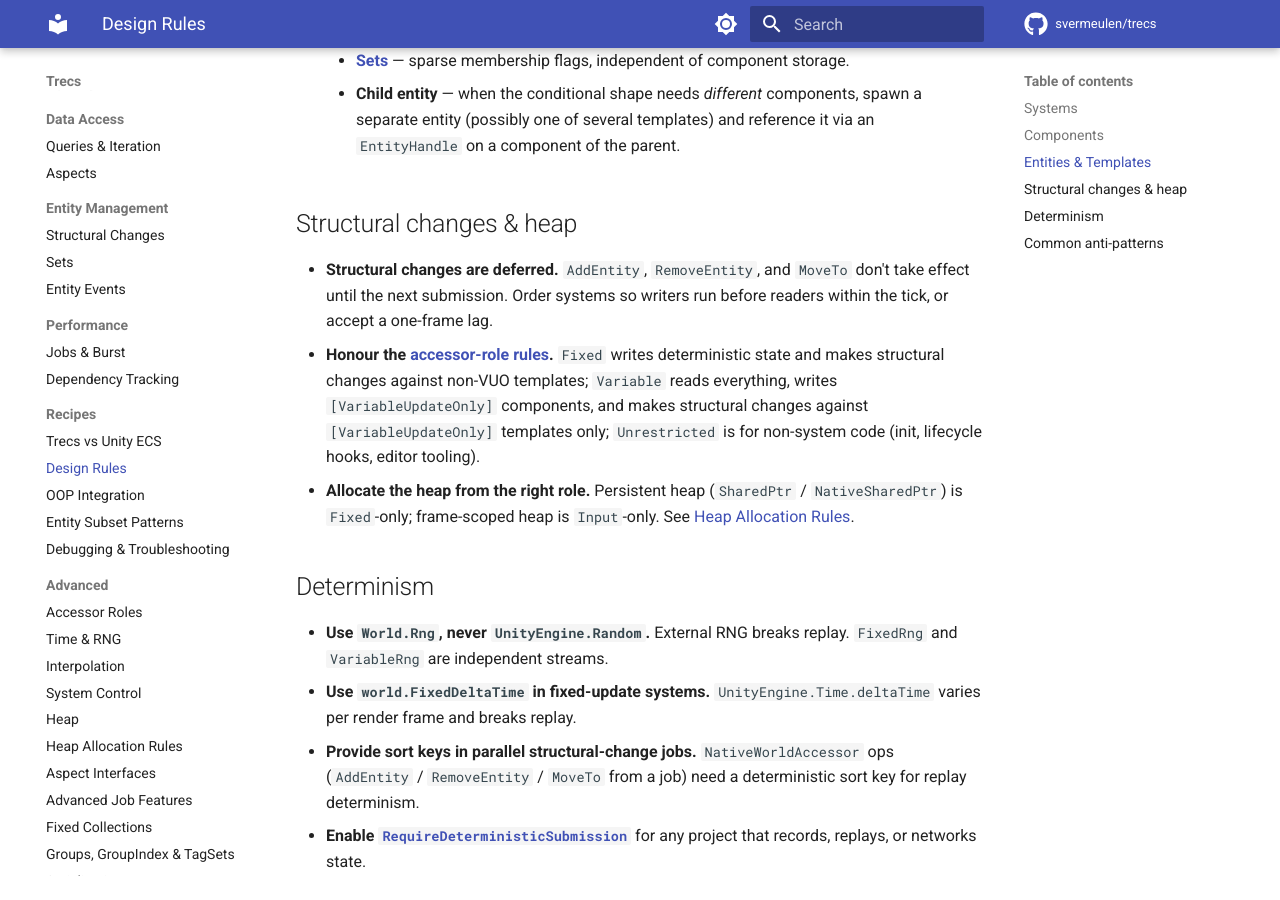
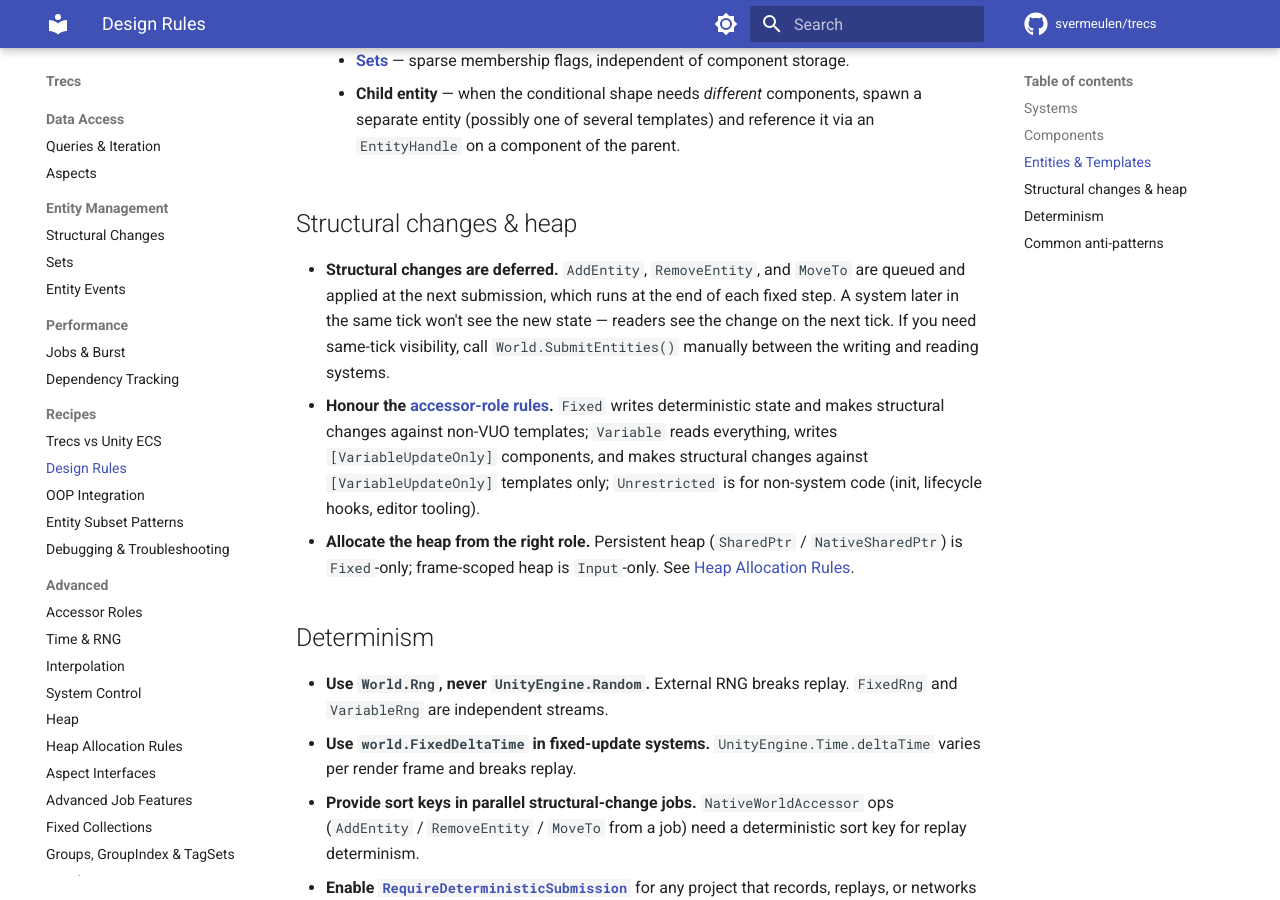
Before and after one commit to svermeulen/trecs, an MkDocs documentation site: the page built from docs/recipes/design-rules.md, in a window 1280 px wide and 900 px high, scrolled down 1083 px. Built offline with MkDocs 1.6.1 and Material for MkDocs 9.7.7, drawn with Linux system fonts in a browser that asks for light colours; comment, search, counter and statistics services are not loaded.

Commit message:
Docs: fix the structural-changes design rule — writer-before-reader ordering doesn't help
The previous wording — 'order systems so writers run before readers
within the tick, or accept a one-frame lag' — was misleading.
Submission only runs at end-of-fixed-step by default, so a reader
later in the SAME tick doesn't see the queued change just because
it runs after the writer; it sees it on the *next* tick regardless
of intra-tick ordering.

Reworded to be accurate: changes apply at end-of-step submission;
same-tick visibility requires a manual World.SubmitEntities()
between writer and reader.

Co-Authored-By: Claude <noreply@anthropic.com>

```diff
--- a/docs/recipes/design-rules.md
+++ b/docs/recipes/design-rules.md
@@ -25,7 +25,7 @@ Opinionated rules for building with Trecs. Each one points at a longer reference
 
 ## Structural changes & heap
 
-- **Structural changes are deferred.** `AddEntity`, `RemoveEntity`, and `MoveTo` don't take effect until the next submission. Order systems so writers run before readers within the tick, or accept a one-frame lag.
+- **Structural changes are deferred.** `AddEntity`, `RemoveEntity`, and `MoveTo` are queued and applied at the next submission, which runs at the end of each fixed step. A system later in the same tick won't see the new state — readers see the change on the next tick. If you need same-tick visibility, call `World.SubmitEntities()` manually between the writing and reading systems.
 - **Honour the [accessor-role rules](../advanced/accessor-roles.md).** `Fixed` writes deterministic state and makes structural changes against non-VUO templates; `Variable` reads everything, writes `[VariableUpdateOnly]` components, and makes structural changes against `[VariableUpdateOnly]` templates only; `Unrestricted` is for non-system code (init, lifecycle hooks, editor tooling).
 - **Allocate the heap from the right role.** Persistent heap (`SharedPtr` / `NativeSharedPtr`) is `Fixed`-only; frame-scoped heap is `Input`-only. See [Heap Allocation Rules](../advanced/heap-allocation-rules.md).
 
```
